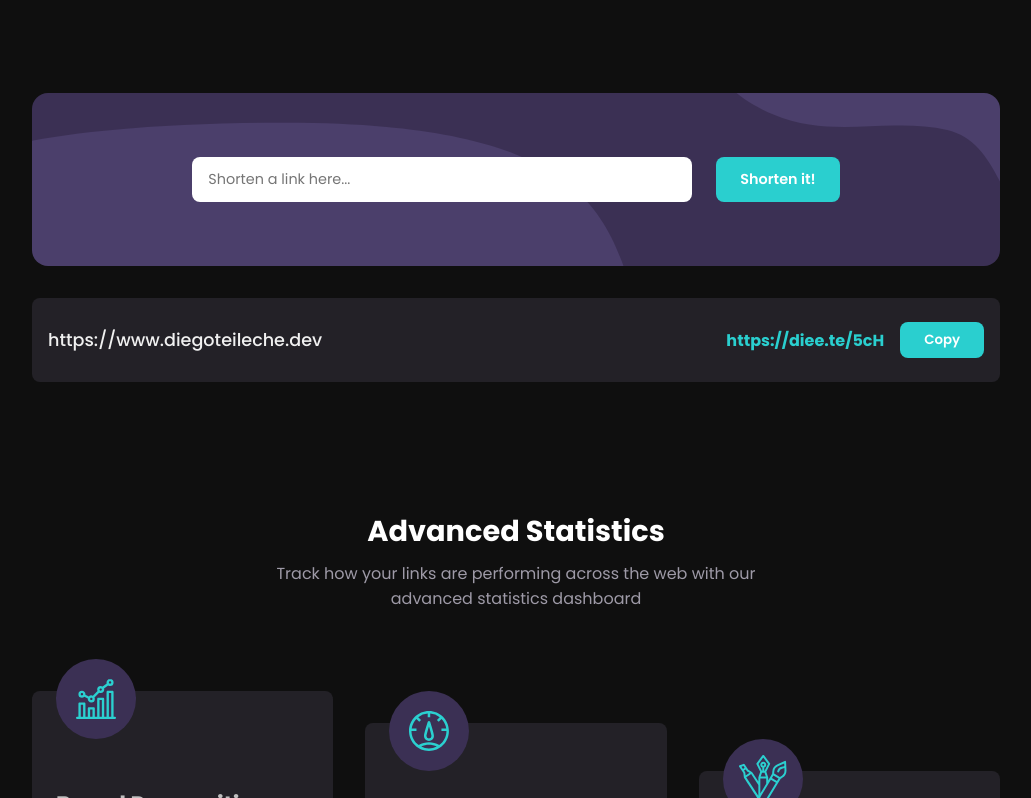
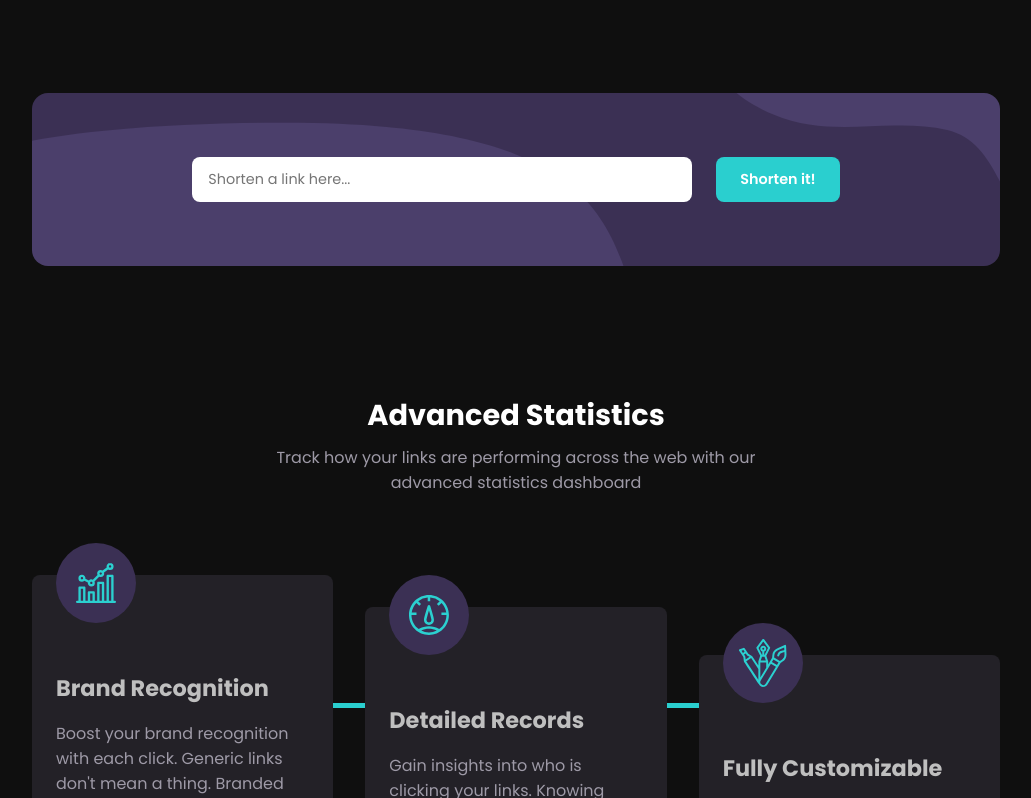
Before and after one commit to diego-teileche/shortcraft, a React (Vite) app: page / in a window 1280 px wide. Shown: the part 828-1626 px from the top of the page, without its empty margins (124-1155 px from the left). Built offline with nearby package versions, Linux system fonts and the light colour scheme.

Commit message:
Displaying data and copy functionality added

```diff
--- a/src/components/Shorten.tsx
+++ b/src/components/Shorten.tsx
@@ -1,8 +1,16 @@
 import { FormEvent, useState } from "react"
+
+interface ShortenedUrlProps {
+	originalUrl: string
+	shortUrl: string
+}
 
 const Shorten = () => {
 	const [url, setUrl] = useState("")
+	const [shortenedUrls, setShortenedUrls] = useState<ShortenedUrlProps[]>([])
 	const [errorMessage, setErrorMessage] = useState("")
+	const [loading, setLoading] = useState(false)
+	const [copiedIndex, setCopiedIndex] = useState<number | null>(null)
 
 	const handleSubmit = async (e: FormEvent) => {
 		e.preventDefault()
@@ -13,6 +21,8 @@ const Shorten = () => {
 		}
 
 		try {
+			setLoading(true)
+
 			const res = await fetch("/api/shortUrl", {
 				method: "POST",
 				headers: {
@@ -22,10 +32,36 @@ const Shorten = () => {
 			})
 
 			const data = await res.json()
+
+			if (res.ok) {
+				setShortenedUrls([
+					...shortenedUrls,
+					{
+						originalUrl: url,
+						shortUrl: data.shortUrl,
+					},
+				])
+
+				setErrorMessage("")
+				setUrl("")
+			} else {
+				console.error("Error: ", data.error)
+			}
 			console.log(data)
 		} catch (error) {
 			console.error("Error: ", error)
+		} finally {
+			setLoading(false)
 		}
+	}
+
+	const handleCopy = (shortUrl: string, index: number) => {
+		navigator.clipboard.writeText(shortUrl)
+		setCopiedIndex(index)
+
+		setTimeout(() => {
+			setCopiedIndex(null)
+		}, 2000)
 	}
 
 	return (
@@ -44,30 +80,38 @@ const Shorten = () => {
 							{errorMessage && <p className="error-text">{errorMessage}</p>}
 						</div>
 
-						<button className="btn" datatype="wide">
-							Shorten it!
+						<button className="btn" datatype="wide" disabled={loading}>
+							{loading ? "Loading..." : "Shorten it!"}
 						</button>
 					</form>
 				</div>
 
+				{shortenedUrls.length > 0 && (
 					<div className="shorten__cards">
-					<div className="shorten__card">
+						{shortenedUrls.map((shortenedUrl, index) => (
+							<div key={index} className="shorten__card">
 								<div className="actual-link">
-							<span>https://www.diegoteileche.dev</span>
+									<span>{shortenedUrl.originalUrl}</span>
 								</div>
 
 								<hr className="line" />
 
 								<div className="shorten__link">
-							<a href="#" target="_blank">
-								https://diee.te/5cH
+									<a href={`${shortenedUrl.shortUrl}`} target="_blank">
+										{shortenedUrl.shortUrl}
 									</a>
-							<button className="btn" datatype="wide">
-								Copy
+									<button
+										className="btn"
+										datatype="wide"
+										onClick={() => handleCopy(shortenedUrl.shortUrl, index)}
+									>
+										{copiedIndex === index ? "Copied!" : "Copy"}
 									</button>
 								</div>
 							</div>
+						))}
 					</div>
+				)}
 			</div>
 		</section>
 	)
```
Lines whose indentation alone changed are shown as unchanged.
